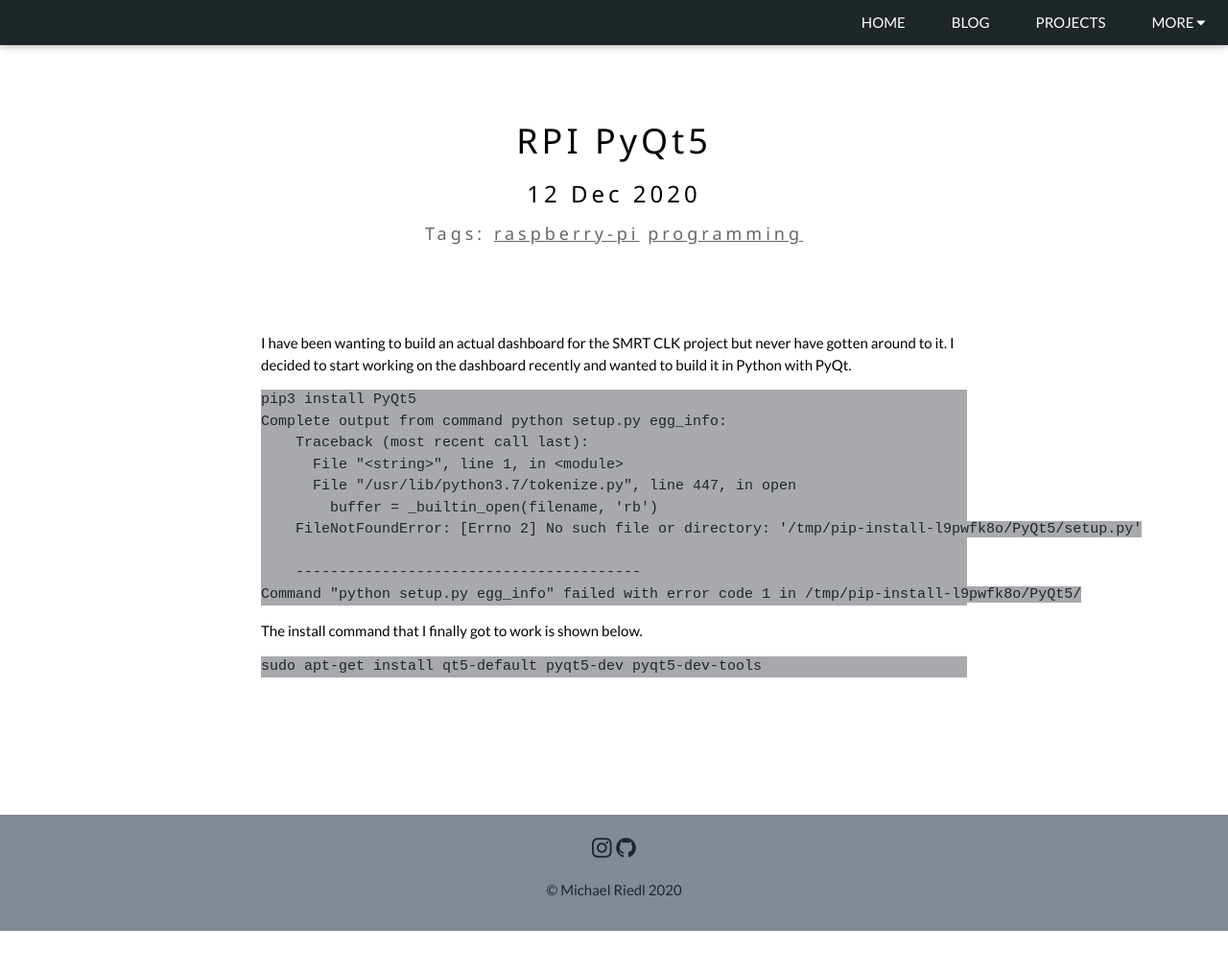
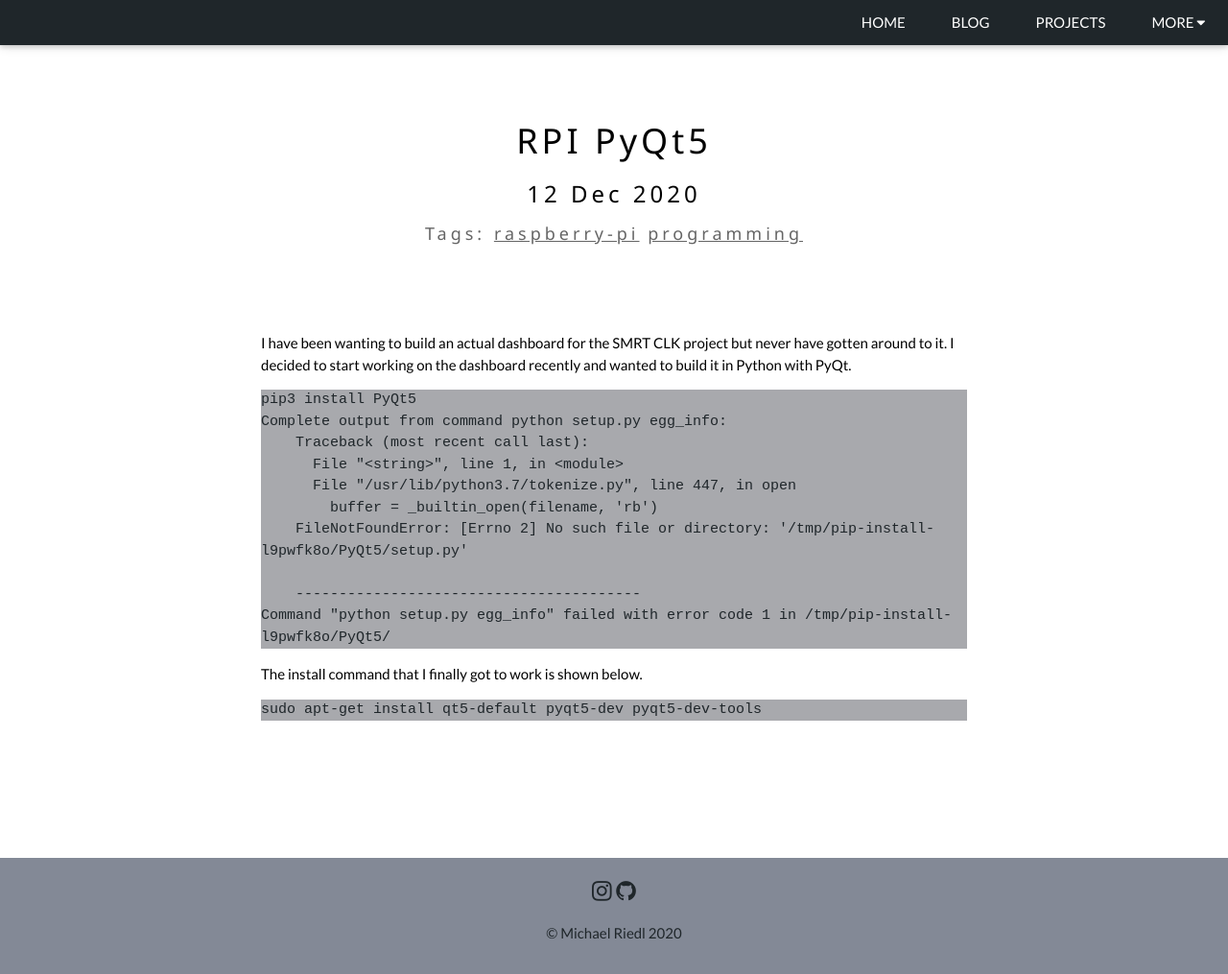
Before and after one commit to michaelriedl/michaelriedl.github.io, a Jekyll site: the page built from _posts/2020-12-12-rpi-pyqt5.md, in a window 1280 px wide and 1015 px high. Shown: the whole window at 96% size. Built offline with Jekyll 4.4.1, drawn with Linux system fonts in a browser that asks for light colours.

Commit message:
Update riedl.css

```diff
--- a/assets/css/riedl.css
+++ b/assets/css/riedl.css
@@ -12,7 +12,7 @@ abbr[title]{border-bottom:none;text-decoration:underline;text-decoration:underli
 b,strong{font-weight:bolder}dfn{font-style:italic}mark{background:#ff0;color:#000}
 small{font-size:80%}sub,sup{font-size:75%;line-height:0;position:relative;vertical-align:baseline}
 sub{bottom:-0.25em}sup{top:-0.5em}figure{margin:1em 40px}img{border-style:none}
-code,kbd,pre,samp{font-family:monospace,monospace;font-size:1em;background-color: #A8A9AD; color: #1F262A}hr{box-sizing:content-box;height:0;overflow:visible}
+code,kbd,pre,samp{font-family:monospace,monospace;font-size:1em;background-color: #A8A9AD; color: #1F262A;word-wrap:break-word;white-space: pre-wrap}hr{box-sizing:content-box;height:0;overflow:visible}
 button,input,select,textarea,optgroup{font:inherit;margin:0}optgroup{font-weight:bold}
 button,input{overflow:visible}button,select{text-transform:none}
 button,[type=button],[type=reset],[type=submit]{-webkit-appearance:button}
```
